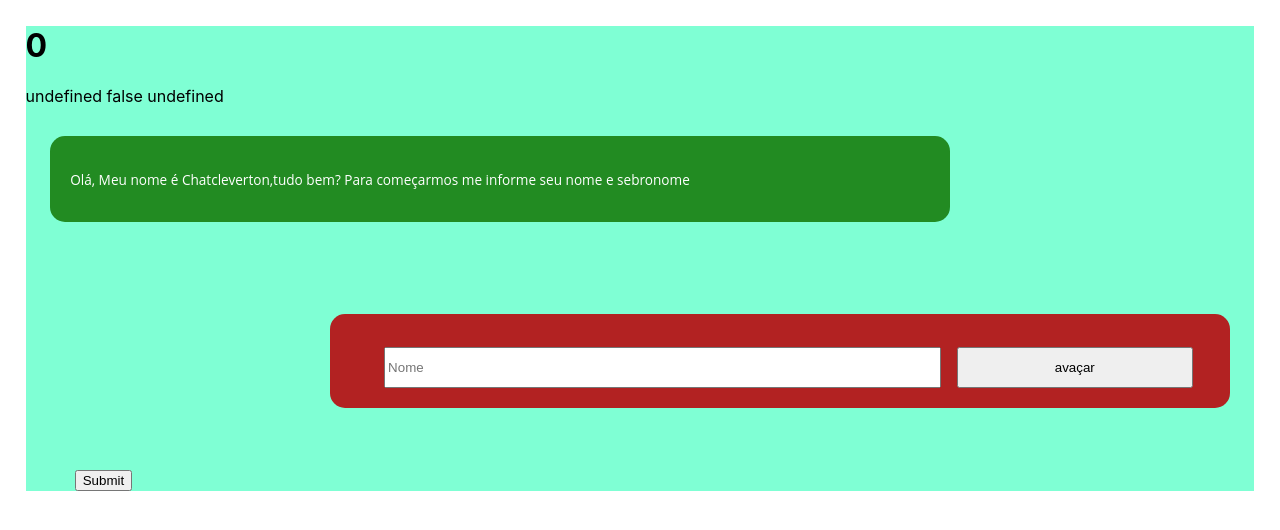
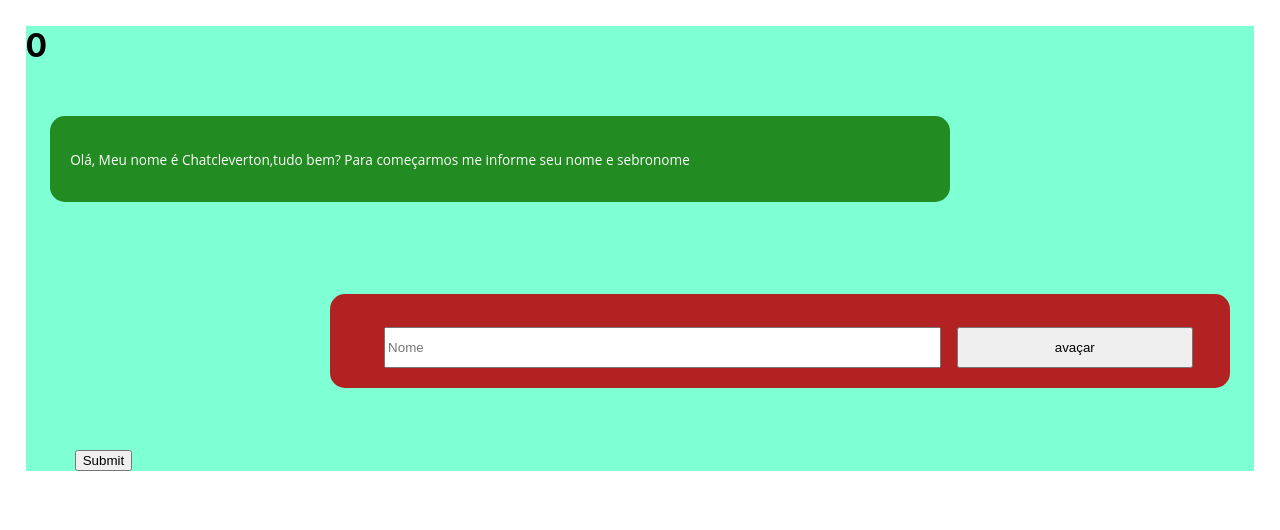
Before and after one commit to EFranklyn/chat, a React (Create React App) app: page / in a window 1280 px wide. Shown: the top 530 px of the page. Built offline with nearby package versions, Linux system fonts and the light colour scheme.

Commit message:
fixed replace name init errors implement

```diff
--- a/src/components/balloon/index.jsx
+++ b/src/components/balloon/index.jsx
@@ -6,13 +6,25 @@ export default function Ballon(props){
 
    const classeUserp ='message'+ ' '  + props.user+ 'message'
    const classeUserBaloon ='baloon'+' '  + props.user + 'baloon'
+   const[name,setName] = React.useState(props.name)
+   const[message,setMessage] = React.useState('')
+
+   React.useEffect(() => {
+    // Atualiza o titulo do documento usando a API do browser
+    if(props.name ==='name' && props.user==='machine'){
+      setMessage(`Que satirfação ${props.namePeople}. Agora que sei o seu nome qual a cidade e estado que você mora ?`)
+    }else{
+      setMessage(props.message)
+    }
+  });
+
 
    return(
     <div className={`${props.user}boxdiv `}>
     <div className={classeUserBaloon}>
 
        <p className={classeUserp}>
-            {props.message}
+            {message}
             {props.children}
        </p>
        {props.user === 'user'?
@@ -25,8 +37,7 @@ export default function Ballon(props){
                   mask="99/99/9999"
                   value={props.value}
                   onChange={(e)=>props.change(e)}
-                  // onKeyPress = {e => { e.which === 13 && props.keypress(e) && e.preventDefault ()
-                  // }}
+                  onKeyPress = {e => props.keypress(e)}
                   name={props.name}
                   placeholder={props.placeholder}
                   type={props.type}
--- a/src/viewChat/Index.jsx
+++ b/src/viewChat/Index.jsx
@@ -4,6 +4,7 @@ import './style.css';
 import Input from '../components/input';
 import Ballon from '../components/balloon';
 import * as yup from 'yup';
+import react from 'react';
 
 const addressSchema = yup.object().shape({
 
@@ -36,6 +37,14 @@ dtnasc:'',
 email:'',
 score:''
 }
+const valuesError ={
+  name:false,
+  city:false,
+  dtnasc:'',
+  email:'',
+  score:''
+  }
+
 const configInput =[{
   placeholder:'Nome',
   name:'name',
@@ -107,12 +116,13 @@ const machinemessages=[
 export default function Basic(){
 const[step,setStep] = React.useState(0)
 const[send,setSend] = React.useState(false)
-console.log(new Date('1995-04-30'))
+const[name,setName] = React.useState('')
+// console.log(new Date('1995-04-30'))
 // new SimpleDateFormat("dd/MM/yyyy");
-
+const[valuesErrorState,setValuesErrorState] = React.useState({})
 const[machinemessages,setMachinemessages] = React.useState([
   {
-    message:"Olá, Meu nome é Chatcleverton,tudo bem? Para começarmos me informe seu nome e sebronome",
+    message:`Olá, Meu nome é Chatcleverton,tudo bem? Para começarmos me informe seu nome e sebronome`,
     user:'machine',
     display:"start",
     id:"1"
@@ -145,16 +155,46 @@ const[machinemessages,setMachinemessages] = React.useState([
 
 ])
 
+React.useEffect(() => {
+  setValuesErrorState(valuesError)
+});
+
+
+const keypressName = async e =>{
+  // e.preventDefault ()
+  setName(e.target.value)
+}
+
 const keypress  = async e =>{
-  console.log(e)
-  if(e.target.value !== '' && e.code === 'Enter'){
-    nextSteps()
-    }
+  // console.log(e)
+  // if(e.target.value !== '' && e.code === 'Enter'){
+  //   nextSteps()
+  //   }
+  // alert('teste')
 
 }
+
 const click = async e  =>{
 
     nextSteps()
+    // console.log(machinemessages)
+    // setMachinemessages(machinemessages[0].message='teste')
+
+  //   name:false,
+  // city:false,
+  // dtnasc:false,
+  // email:false,
+  // score:false
+  console.log(valuesErrorState)
+
+
+}
+const validateColors = erros =>{
+  valuesError.name = Boolean(erros.name)
+  valuesError.city = Boolean(erros.city)
+  valuesError.dtnasc = Boolean(erros.dtnasc)
+  valuesError.email = Boolean(erros.email)
+  valuesError.score = Boolean(erros.score)
 
 }
 
@@ -183,7 +223,7 @@ if(step<5){
 }
 const maskDate = (value) => {
     // alert(value)
-    console.log(value.length)
+    // console.log(value.length)
 
   return value.replace(/\D/g, "").replace(/(\d{2})(\d)/, "$1/$2").replace(/(\d{2})(\d)/, "$1/$2").replace(/(\d{4})(\d)/, "$1");
 }
@@ -235,9 +275,9 @@ const maskDate = (value) => {
           valuesSend.score = values.score
         }
 
-        console.log(date)
-        console.log(valuesSend)
-        console.log(errors)
+        // console.log(date)
+        // console.log(valuesSend)
+        // console.log(errors)
         return errors;
       }}
       onSubmit={(values, { setSubmitting }) => {
@@ -259,8 +299,12 @@ const maskDate = (value) => {
       }) => (
         <form onSubmit={handleSubmit}
         >
-          {`${errors.name} ${values.city = Boolean(errors.city)}
+          {/* {`${errors.name} ${values.city = Boolean(errors.city)}
           ${errors.dtnasc} ${values.dtnasc}`
+        } */}
+        {
+          validateColors(errors)
+
         }
             <Ballon
                 message={machinemessages[0].message}
@@ -274,7 +318,7 @@ const maskDate = (value) => {
               change={handleChange}
               blur={handleBlur}
               name={"name"}
-              keypress={keypress}
+              keypress={keypressName}
               placeholder="Nome"
               type={"Text"}
               click={click}
@@ -290,7 +334,9 @@ const maskDate = (value) => {
           <Ballon
           message={machinemessages[1].message}
           user={machinemessages[1].user}
-          display={machinemessages[1].display}
+          namePeople={name}
+          name={"name"}
+
       />
       <Ballon user="user"
               id={1}
```
